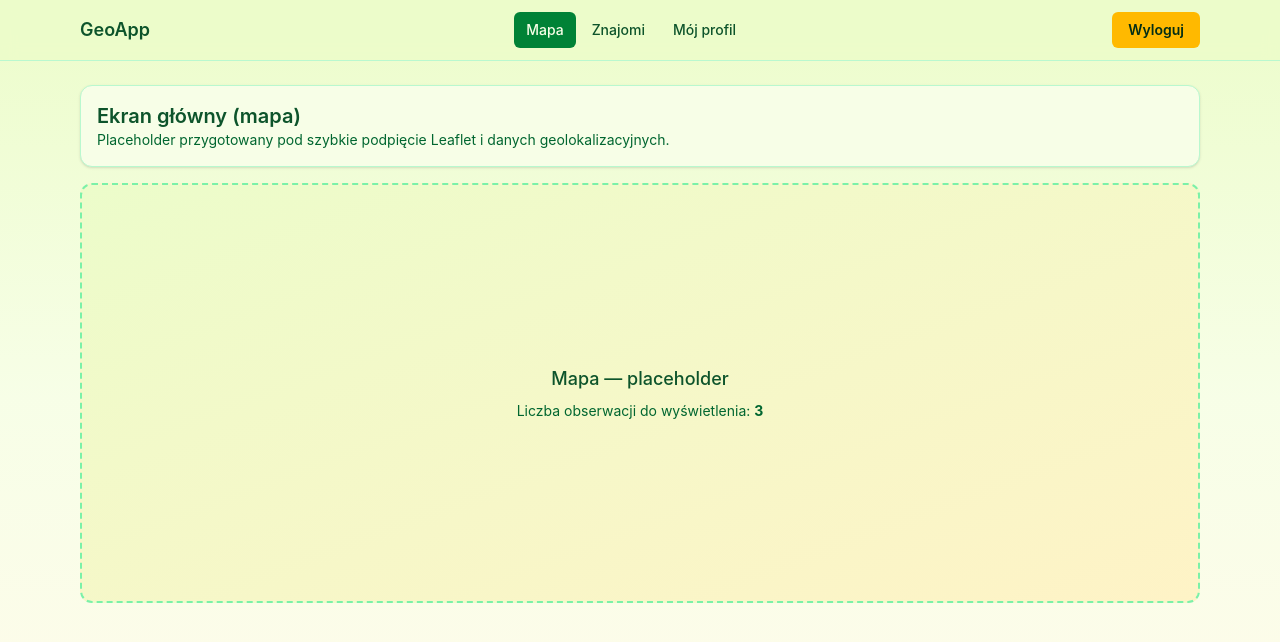
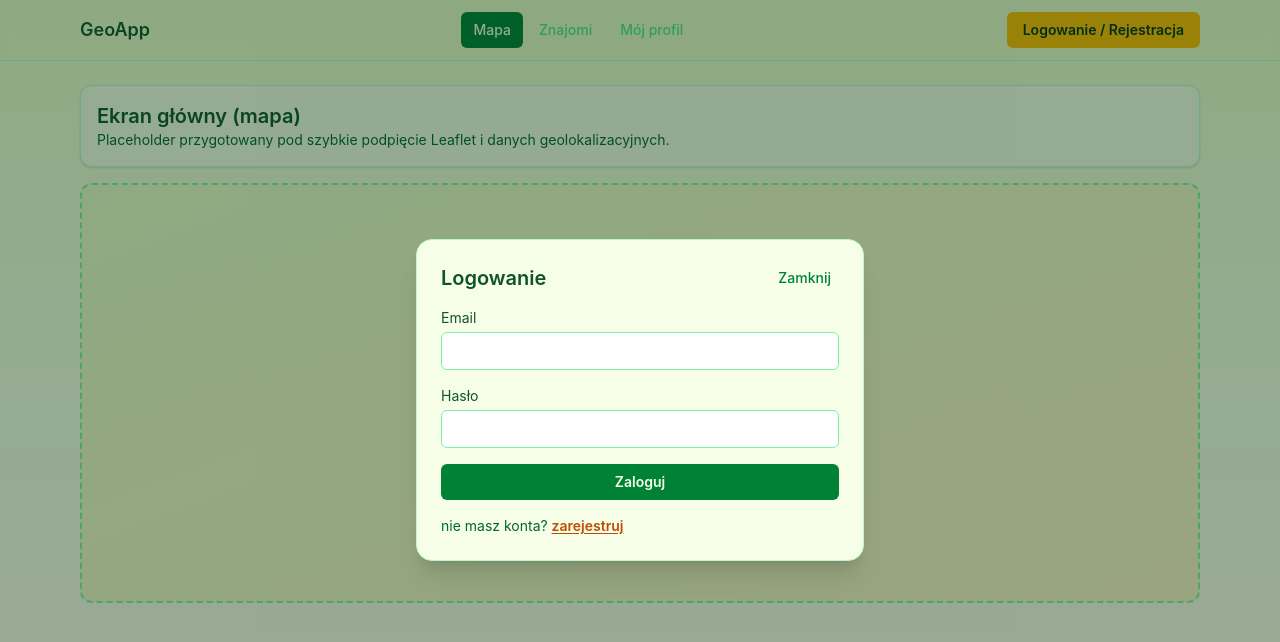
Before and after one commit to JakubHaran1/animal_tracking, a React (Vite) app in the folder frontend/: page / in a window 1280 px wide. Both pictures are taken after a click on the button "Logowanie / Rejestracja". Shown: the top 642 px of the page. Built offline with nearby package versions, Linux system fonts and the light colour scheme; no server answers.

Commit message:
feat(frontend): implement AuthModal for user authentication and integrate with AppLayout and Navbar

```diff
--- /dev/null
+++ b/frontend/src/components/auth/AuthModal.tsx
@@ -0,0 +1,130 @@
+import { FormEvent } from "react";
+
+type AuthModalView = "login" | "register";
+
+interface AuthModalProps {
+  isOpen: boolean;
+  view: AuthModalView;
+  onClose: () => void;
+  onSwitchToRegister: () => void;
+  onSwitchToLogin: () => void;
+  onLoginSuccess: () => void;
+}
+
+export function AuthModal({
+  isOpen,
+  view,
+  onClose,
+  onSwitchToRegister,
+  onSwitchToLogin,
+  onLoginSuccess,
+}: AuthModalProps) {
+  if (!isOpen) {
+    return null;
+  }
+
+  const handleLoginSubmit = (event: FormEvent<HTMLFormElement>) => {
+    event.preventDefault();
+    onLoginSuccess();
+  };
+
+  const handleRegisterSubmit = (event: FormEvent<HTMLFormElement>) => {
+    event.preventDefault();
+  };
+
+  return (
+    <div className="fixed inset-0 z-50 flex items-center justify-center bg-green-950/40 px-4">
+      <div className="w-full max-w-md rounded-2xl border border-green-200 bg-lime-50 p-6 shadow-xl">
+        <div className="mb-4 flex items-start justify-between gap-4">
+          <h2 className="text-xl font-semibold text-green-900">
+            {view === "login" ? "Logowanie" : "Rejestracja"}
+          </h2>
+          <button
+            type="button"
+            onClick={onClose}
+            className="rounded-md px-2 py-1 text-sm font-medium text-green-700 hover:bg-lime-200"
+          >
+            Zamknij
+          </button>
+        </div>
+
+        {view === "login" ? (
+          <form className="space-y-4" onSubmit={handleLoginSubmit}>
+            <label className="block text-sm text-green-900">
+              Email
+              <input
+                type="email"
+                required
+                className="mt-1 w-full rounded-md border border-green-300 bg-white px-3 py-2 text-green-950 outline-none focus:border-green-600"
+              />
+            </label>
+            <label className="block text-sm text-green-900">
+              Hasło
+              <input
+                type="password"
+                required
+                className="mt-1 w-full rounded-md border border-green-300 bg-white px-3 py-2 text-green-950 outline-none focus:border-green-600"
+              />
+            </label>
+            <button
+              type="submit"
+              className="w-full rounded-md bg-green-700 px-4 py-2 text-sm font-semibold text-lime-50 hover:bg-green-600"
+            >
+              Zaloguj
+            </button>
+            <p className="text-sm text-green-800">
+              nie masz konta?{" "}
+              <button
+                type="button"
+                onClick={onSwitchToRegister}
+                className="font-semibold text-amber-700 underline underline-offset-2"
+              >
+                zarejestruj
+              </button>
+            </p>
+          </form>
+        ) : (
+          <form className="space-y-4" onSubmit={handleRegisterSubmit}>
+            <label className="block text-sm text-green-900">
+              Nazwa użytkownika
+              <input
+                type="text"
+                className="mt-1 w-full rounded-md border border-green-300 bg-white px-3 py-2 text-green-950 outline-none focus:border-green-600"
+              />
+            </label>
+            <label className="block text-sm text-green-900">
+              Email
+              <input
+                type="email"
+                className="mt-1 w-full rounded-md border border-green-300 bg-white px-3 py-2 text-green-950 outline-none focus:border-green-600"
+              />
+            </label>
+            <label className="block text-sm text-green-900">
+              Hasło
+              <input
+                type="password"
+                className="mt-1 w-full rounded-md border border-green-300 bg-white px-3 py-2 text-green-950 outline-none focus:border-green-600"
+              />
+            </label>
+            <button
+              type="submit"
+              className="w-full rounded-md bg-amber-400 px-4 py-2 text-sm font-semibold text-green-950 hover:bg-amber-300"
+            >
+              Załóż konto (wkrótce)
+            </button>
+            <p className="text-sm text-green-800">
+              masz już konto?{" "}
+              <button
+                type="button"
+                onClick={onSwitchToLogin}
+                className="font-semibold text-green-700 underline underline-offset-2"
+              >
+                zaloguj
+              </button>
+            </p>
+          </form>
+        )}
+      </div>
+    </div>
+  );
+}
--- a/frontend/src/components/index.ts
+++ b/frontend/src/components/index.ts
@@ -1,3 +1,4 @@
+export * from "./auth/AuthModal";
 export * from "./friends/FriendsList";
 export * from "./layout/AppLayout";
 export * from "./layout/Navbar";
--- a/frontend/src/components/layout/AppLayout.tsx
+++ b/frontend/src/components/layout/AppLayout.tsx
@@ -1,4 +1,5 @@
-import { ReactNode } from "react";
+import { ReactNode, useState } from "react";
+import { AuthModal } from "../auth/AuthModal";
 import { useAuth } from "../../context/AuthContext";
 import { Navbar } from "./Navbar";
 
@@ -7,12 +8,41 @@ interface AppLayoutProps {
 }
 
 export function AppLayout({ children }: AppLayoutProps) {
-  const { isAuthenticated, toggleAuth } = useAuth();
+  const { isAuthenticated, logIn, logOut } = useAuth();
+  const [isAuthModalOpen, setIsAuthModalOpen] = useState(false);
+  const [authView, setAuthView] = useState<"login" | "register">("login");
+
+  const handleOpenLogin = () => {
+    setAuthView("login");
+    setIsAuthModalOpen(true);
+  };
+
+  const handleCloseModal = () => {
+    setIsAuthModalOpen(false);
+  };
+
+  const handleLoginSuccess = () => {
+    logIn();
+    setIsAuthModalOpen(false);
+    setAuthView("login");
+  };
 
   return (
     <div className="min-h-screen bg-gradient-to-b from-lime-100 via-lime-50 to-amber-50">
-      <Navbar isAuthenticated={isAuthenticated} onAuthToggle={toggleAuth} />
+      <Navbar
+        isAuthenticated={isAuthenticated}
+        onLoginClick={handleOpenLogin}
+        onLogoutClick={logOut}
+      />
       <main className="mx-auto w-full max-w-6xl px-4 py-6">{children}</main>
+      <AuthModal
+        isOpen={isAuthModalOpen}
+        view={authView}
+        onClose={handleCloseModal}
+        onSwitchToRegister={() => setAuthView("register")}
+        onSwitchToLogin={() => setAuthView("login")}
+        onLoginSuccess={handleLoginSuccess}
+      />
     </div>
   );
 }
--- a/frontend/src/components/layout/Navbar.tsx
+++ b/frontend/src/components/layout/Navbar.tsx
@@ -2,7 +2,8 @@ import { NavLink } from "react-router-dom";
 
 interface NavbarProps {
   isAuthenticated: boolean;
-  onAuthToggle: () => void;
+  onLoginClick: () => void;
+  onLogoutClick: () => void;
 }
 
 const navLinkClassName = ({ isActive }: { isActive: boolean }) =>
@@ -14,7 +15,11 @@ const navLinkClassName = ({ isActive }: { isActive: boolean }) =>
 const disabledNavLinkClassName =
   "cursor-not-allowed rounded-md px-3 py-2 text-sm font-medium text-green-400 opacity-70";
 
-export function Navbar({ isAuthenticated, onAuthToggle }: NavbarProps) {
+export function Navbar({
+  isAuthenticated,
+  onLoginClick,
+  onLogoutClick,
+}: NavbarProps) {
   return (
     <header className="sticky top-0 z-20 border-b border-green-200 bg-lime-100/95 backdrop-blur">
       <div className="mx-auto flex w-full max-w-6xl items-center justify-between px-4 py-3">
@@ -44,7 +49,7 @@ export function Navbar({ isAuthenticated, onAuthToggle }: NavbarProps) {
 
         <button
           type="button"
-          onClick={onAuthToggle}
+          onClick={isAuthenticated ? onLogoutClick : onLoginClick}
           className="rounded-md bg-amber-400 px-4 py-2 text-sm font-semibold text-green-950 transition hover:bg-amber-300"
         >
           {isAuthenticated ? "Wyloguj" : "Logowanie / Rejestracja"}
--- a/frontend/src/context/AuthContext.tsx
+++ b/frontend/src/context/AuthContext.tsx
@@ -4,7 +4,6 @@ interface AuthContextValue {
   isAuthenticated: boolean;
   logIn: () => void;
   logOut: () => void;
-  toggleAuth: () => void;
 }
 
 const AuthContext = createContext<AuthContextValue | undefined>(undefined);
@@ -21,7 +20,6 @@ export function AuthProvider({ children }: AuthProviderProps) {
       isAuthenticated,
       logIn: () => setIsAuthenticated(true),
       logOut: () => setIsAuthenticated(false),
-      toggleAuth: () => setIsAuthenticated((current) => !current),
     }),
     [isAuthenticated],
   );
```
